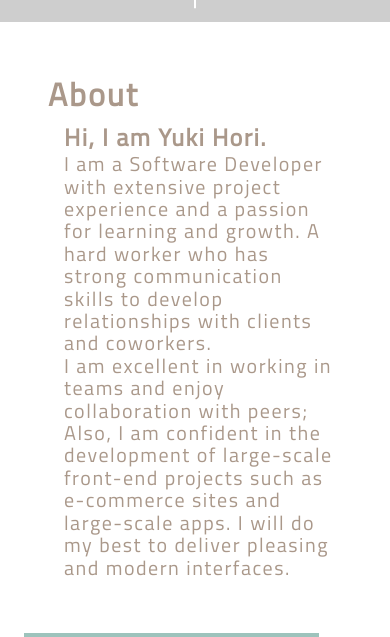
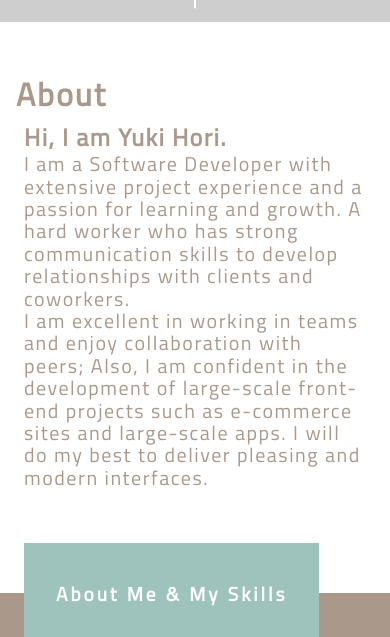
Before and after one commit to Yuuki915/portfolio, a React (Create React App) app: page / in a window 390 px wide. Shown: the part 569-1206 px from the top of the page. Built offline with nearby package versions, Linux system fonts and the light colour scheme; grey boxes are pictures that could not be loaded.

Commit message:
modify css

```diff
--- a/src/components/about/About.css
+++ b/src/components/about/About.css
@@ -97,11 +97,11 @@
     padding: 3rem 0 6rem;
   }
   .about-texts {
-    padding: 0 3rem;
+    padding: 0 1rem;
   }
 
   .text-body {
-    padding-left: 1rem;
+    /* padding-left: 1rem; */
   }
 }
 @media (max-width: 500px) {
```
